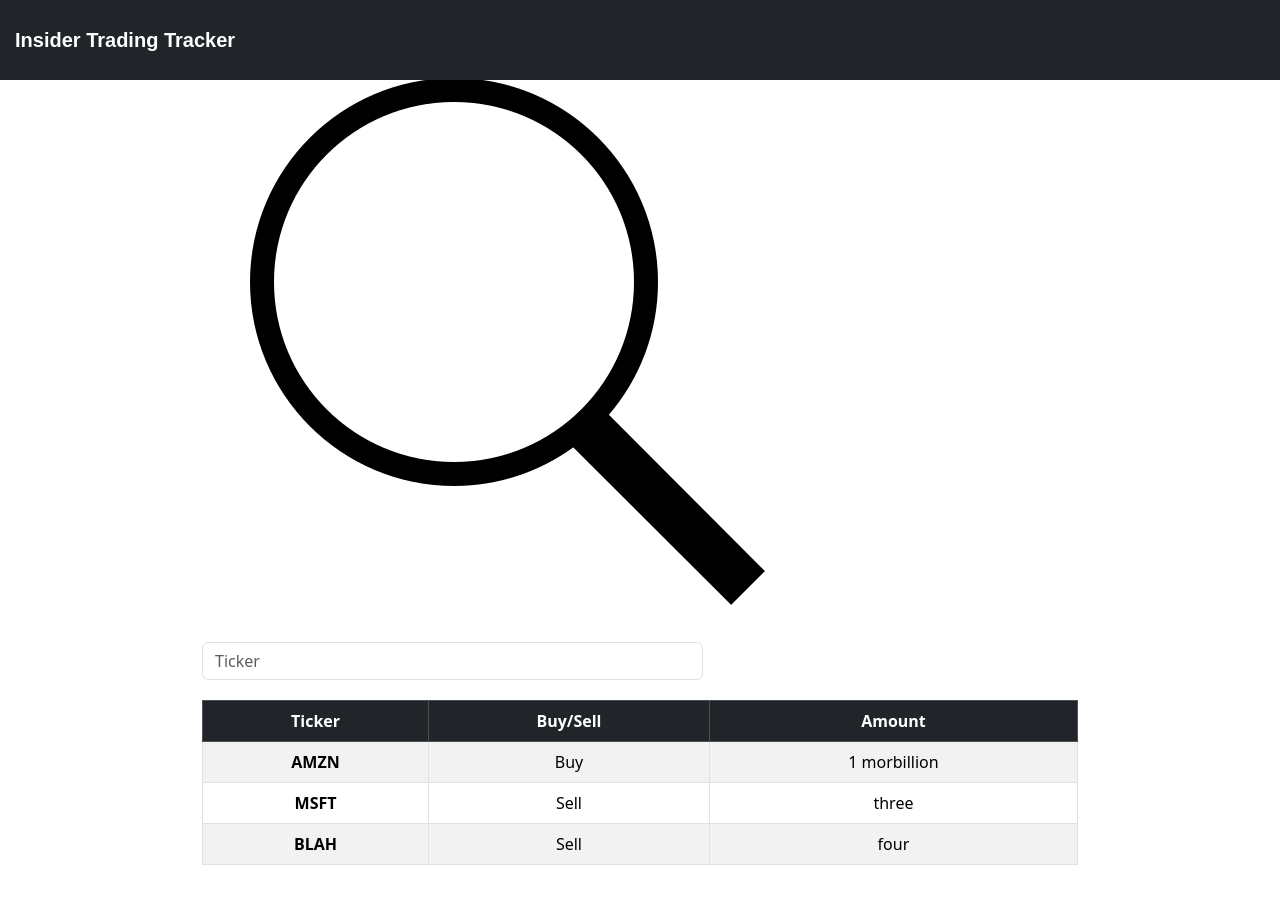
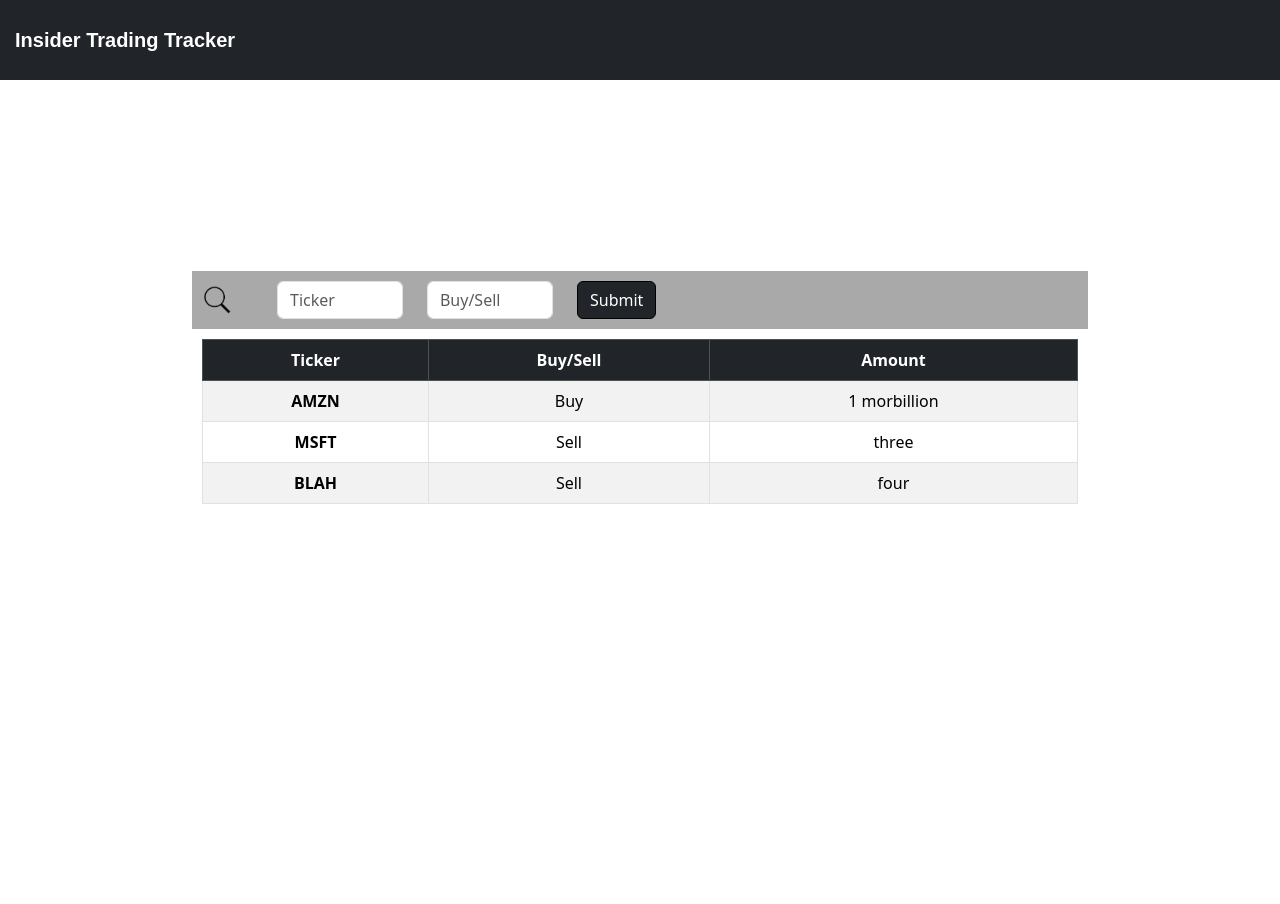
Before and after one commit to ryantmitchell/InsiderTracker, a React (Vite) app in the folder insiderTracker/: page / in a window 1280 px wide. Shown: the top 904 px of the page. After the commit the page ends 800 px from the top, so only its background shows below. Built offline with nearby package versions, Linux system fonts and the light colour scheme.

Commit message:
update search bar

```diff
--- a/insiderTracker/src/App.css
+++ b/insiderTracker/src/App.css
@@ -1,7 +1,6 @@
 #root {
   margin: 0 auto;
   padding: 2rem;
-  text-align: center;
 }
 
 .navbar {
@@ -13,10 +12,11 @@
 .table-container {
   width: 70vw;
   padding: 10px;
+  text-align: center;
 }
 
 .form-container {
   width: 70vw;
-  margin: auto;
   padding: 10px;
+  background: darkgray;
 }
--- a/insiderTracker/src/App.tsx
+++ b/insiderTracker/src/App.tsx
@@ -4,8 +4,17 @@ import Container from "react-bootstrap/Container";
 import Form from "react-bootstrap/Form";
 import Col from "react-bootstrap/Col";
 import Row from "react-bootstrap/Row";
+import {Button} from "react-bootstrap";
+import {useState} from "react";
 
 function App() {
+    const [searchedTicker, setSearchedTicker] = useState('');
+
+    const search = async (event: React.FormEvent) => {
+        console.log(searchedTicker);
+        setSearchedTicker("");
+    }
+
   return (
     <>
         <Navbar fixed="top" bg="dark" data-bs-theme="dark">
@@ -14,20 +23,37 @@ function App() {
             </Navbar.Brand>
         </Navbar>
 
+        <Container className="content-container">
             <Container className="form-container">
-            <Form>
-                <Row>
-                    <Col xs={7}>
+                <Form onSubmit={search}>
+                    <Row className="align-items-center">
+                        <Col xs={1}>
                             <img
                                 src="../public/search.png"
                                 alt="search icon"
+                                style={{ width: '30px', height: '30px' }}
                             />
                         </Col>
-                    <Col xs={7}>
-                        <Form.Control placeholder="Ticker" />
+                        <Col xs={2}>
+                            <Form.Control placeholder="Ticker"
+                                          onChange={(e) => {
+                                              setSearchedTicker(e.target.value)}}
+                                          value={searchedTicker}
+                            />
+                        </Col>
+                        <Col xs={2}>
+                            <Form.Control placeholder="Buy/Sell"
+                                          onChange={(e) => {
+                                              setSearchedTicker(e.target.value)}}
+                                          value={searchedTicker}
+                            />
+                        </Col>
+                        <Col xs={3}>
+                            <Button type="submit" className="bg-dark border-black">Submit</Button>
                         </Col>
                     </Row>
                 </Form>
+            </Container>
         </Container>
 
             <Container className="d-flex justify-content-center align-items-center table-container">
@@ -58,6 +84,7 @@ function App() {
                     </tbody>
                 </table>
             </Container>
+
     </>
   )
 }
```
Lines whose indentation alone changed are shown as unchanged.
